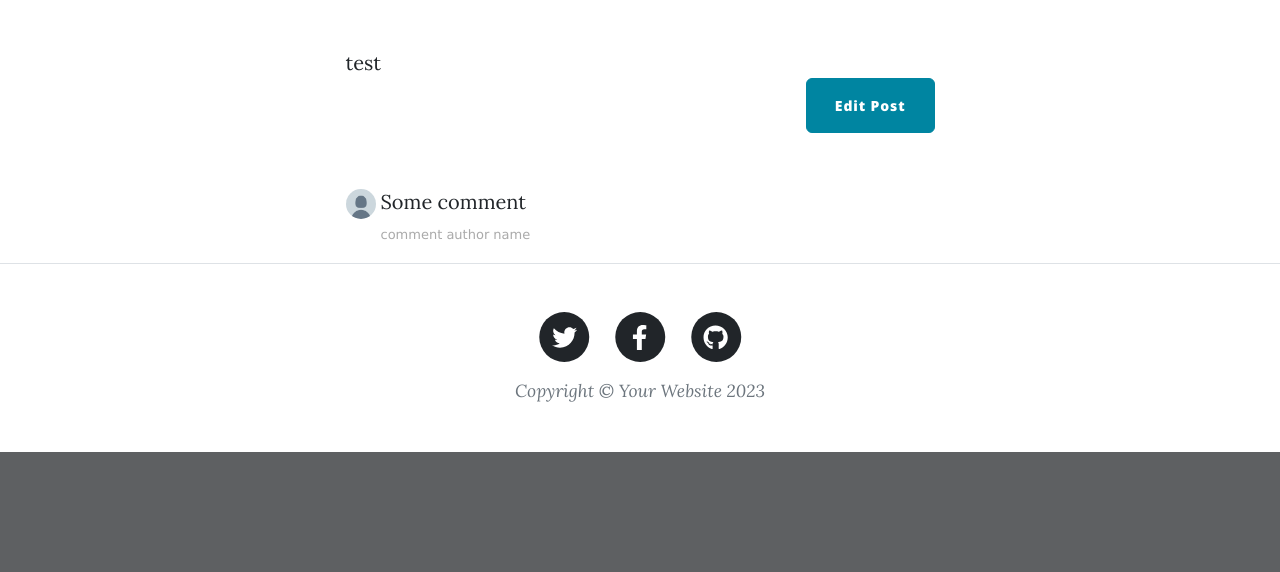
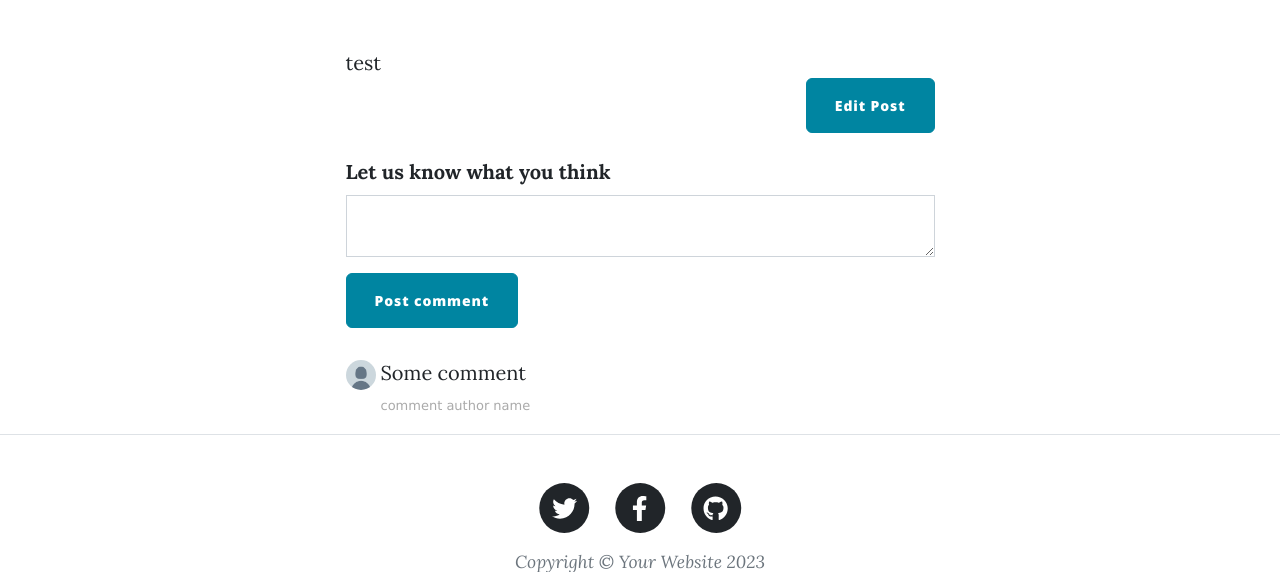
Before and after one commit to CJVdeG/Day69-BlogWithUsers-CaptstoneProject, a Flask app: page /post/1 in a window 1280 px wide. Shown: the part 566-1138 px from the top of the page. Before the commit the page ends 1018 px from the top, so only its background shows below. Run offline with Flask 3, Linux system fonts and the light colour scheme; a user stored in the database is signed in; data comes from the database, SQL or seed files in the repository; both versions use the stored data as it was after the commit; some libraries are stand-ins or nearby versions.

Commit message:
after adding comment form

```diff
--- a/forms.py
+++ b/forms.py
@@ -21,11 +21,12 @@ class RegisterForm(FlaskForm):
     submit = SubmitField("Register")
 
 
-# TODO: Create a LoginForm to login existing users
 # WTForm for registering a new user
 class LoginForm(FlaskForm):
     email = StringField("Email", validators=[DataRequired()])
     pwd = StringField("Password", validators=[DataRequired()])
     submit = SubmitField("Login")
 
-# TODO: Create a CommentForm so users can leave comments below posts
+class Comment(FlaskForm):
+    comment = CKEditorField("Let us know what you think", validators=[DataRequired()])
+    submit = SubmitField("Post comment")
--- a/main.py
+++ b/main.py
@@ -14,7 +14,7 @@ from sqlalchemy import Integer, String, Text, ForeignKey
 from functools import wraps
 from werkzeug.security import generate_password_hash, check_password_hash
 # Import your forms from the forms.py
-from forms import CreatePostForm, RegisterForm, LoginForm
+from forms import CreatePostForm, RegisterForm, LoginForm, Comment
 from sqlalchemy.sql import exists
 from typing import List
 
@@ -188,8 +188,9 @@ def get_all_posts():
 # TODO: Allow logged-in users to comment on posts
 @app.route("/post/<int:post_id>")
 def show_post(post_id):
+    comment_form = Comment()
     requested_post = db.get_or_404(BlogPost, post_id)
-    return render_template("post.html", post=requested_post)
+    return render_template("post.html", post=requested_post, form=comment_form)
 
 
 # TODO: Use a decorator so only an admin user can create a new post
--- a/templates/index.html
+++ b/templates/index.html
@@ -9,7 +9,7 @@
     <div class="row gx-4 gx-lg-5 justify-content-center">
       <div class="col-md-10 col-lg-8 col-xl-7">
         <div class="site-heading">
-          <h1>Angela's Blog</h1>
+          <h1>Chris's Blog</h1>
           <span class="subheading">A collection of random musings.</span>
         </div>
       </div>
--- a/templates/make-post.html
+++ b/templates/make-post.html
@@ -1,5 +1,5 @@
-{% from "bootstrap5/form.html" import render_form %} {% block content %} {%
-include "header.html" %}
+{% from "bootstrap5/form.html" import render_form %} {% block content %}
+{% include "header.html" %}
 
 <!-- Page Header -->
 <header
--- a/templates/post.html
+++ b/templates/post.html
@@ -1,3 +1,4 @@
+{% from "bootstrap5/form.html" import render_form %}
 {% include "header.html" %}
 
 <!-- Page Header-->
@@ -36,8 +37,16 @@
         </div>
         {% endif %}
 
+
+
         <!-- Comments Area -->
         <!-- TODO: Add a CKEditor for commenting below -->
+        {% if current_user.is_authenticated %}
+        {{ ckeditor.load() }} {{ ckeditor.config(name='comment') }} {{
+        render_form(form, novalidate=True, button_map={"submit": "primary"}) }}
+        {% endif %}
+
+
         <div class="comment">
           <!-- TODO: Show all the comments on a post -->
           <ul class="commentList">
```
Also changed, not shown: instance/users.db.
